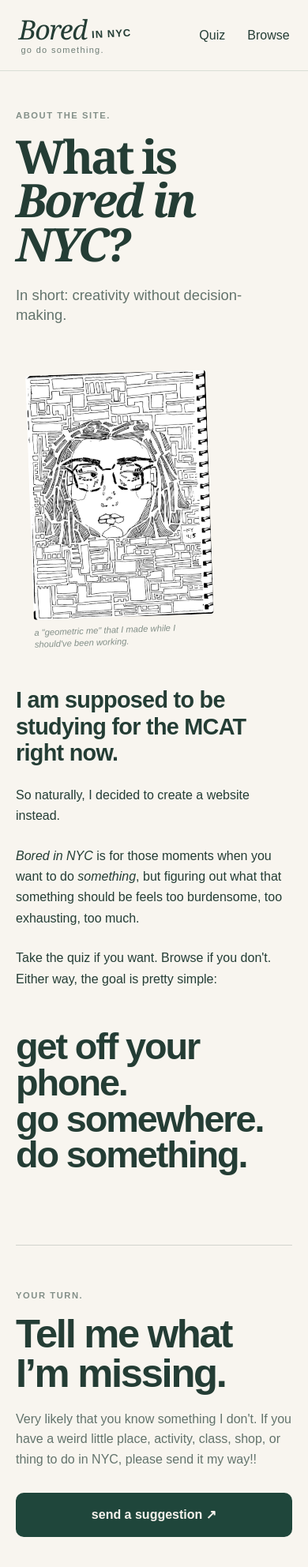
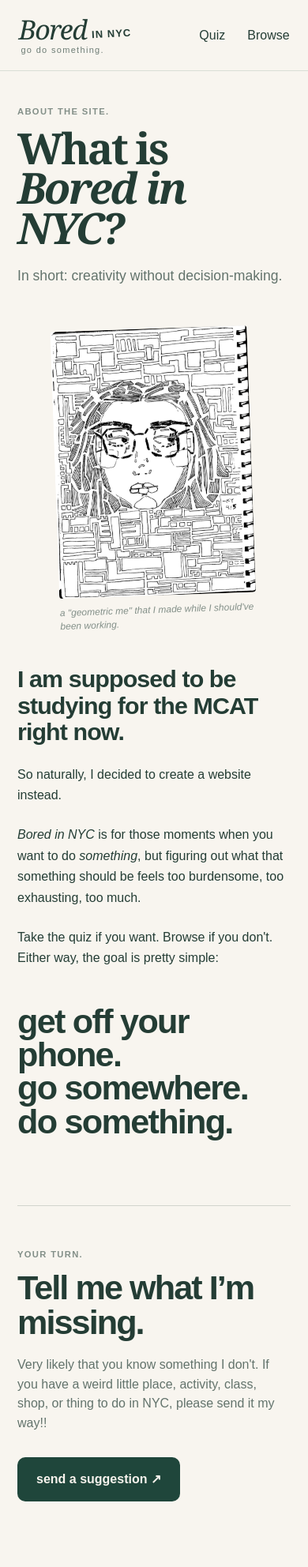
Before and after one commit to ksharron/hobbyist-lab, a plain HTML site: page about.html in a window 390 px wide. Shown: the top 1984 px of the page at 79% size. Drawn offline with Linux system fonts and the light colour scheme.

Commit message:
fix mobile about page

```diff
--- a/style.css
+++ b/style.css
@@ -3444,3 +3444,279 @@ body.browse-page a.browse-stop:hover {
   }
 
 }
+
+/* ===================================================
+   ABOUT PAGE — MOBILE RESET
+   MUST BE LAST THING IN STYLE.CSS
+   =================================================== */
+
+@media screen and (max-width: 700px) {
+
+  /* Prevent desktop sizing / horizontal overflow */
+  html,
+  body {
+    width: 100%;
+    max-width: 100%;
+    overflow-x: hidden;
+  }
+
+  .about-page {
+    width: 100%;
+    min-width: 0;
+  }
+
+
+  /* MAIN PAGE */
+
+  .about-main {
+    display: block;
+
+    width: 100%;
+    max-width: none;
+
+    margin: 0;
+    padding: 45px 22px 80px;
+
+    box-sizing: border-box;
+  }
+
+
+  /* HERO */
+
+  .about-hero {
+    width: 100%;
+    max-width: none;
+
+    margin: 0 0 55px;
+  }
+
+  .about-eyebrow {
+    font-size: 0.7rem;
+    line-height: 1.2;
+    letter-spacing: 0.12em;
+  }
+
+  .about-hero h1 {
+    width: 100%;
+    max-width: none;
+
+    margin: 14px 0 0;
+
+    font-size: 3.4rem;
+    line-height: 0.92;
+    letter-spacing: -0.05em;
+  }
+
+  .about-lede {
+    width: 100%;
+    max-width: none;
+
+    margin: 24px 0 0;
+
+    font-size: 1.1rem;
+    line-height: 1.4;
+  }
+
+
+  /* IMAGE + TEXT */
+
+  .about-content-row {
+    display: flex;
+    flex-direction: column;
+
+    width: 100%;
+    max-width: none;
+
+    gap: 45px;
+  }
+
+
+  /* ABOUT IMAGE */
+
+  .about-side-image {
+    width: 72%;
+    max-width: 280px;
+
+    margin: 0 auto;
+
+    transform: rotate(-2deg);
+  }
+
+  .about-side-image img {
+    display: block;
+
+    width: 100%;
+    max-width: 100%;
+    height: auto;
+  }
+
+  .about-side-image p {
+    margin-top: 10px;
+
+    font-size: 0.75rem;
+    line-height: 1.4;
+  }
+
+
+  /* STORY */
+
+  .about-story {
+    display: block;
+
+    width: 100%;
+    max-width: none;
+
+    margin: 0;
+    padding: 0;
+
+    font-size: 1rem;
+    line-height: 1.65;
+  }
+
+  .about-story p {
+    width: 100%;
+    max-width: none;
+
+    margin: 0 0 24px;
+  }
+
+  .about-big-text {
+    font-size: 1.9rem !important;
+    line-height: 1.1 !important;
+    letter-spacing: -0.03em;
+  }
+
+
+  /* BIG ENDING */
+
+  .about-closing {
+    margin-top: 45px !important;
+
+    font-size: 2.7rem !important;
+    line-height: 0.98 !important;
+    letter-spacing: -0.04em;
+  }
+
+
+  /* SUGGESTION SECTION */
+
+  .suggestion-section {
+    width: 100%;
+    margin-top: 85px;
+  }
+
+  .suggestion-content {
+    width: 100%;
+    max-width: none;
+  }
+
+  .suggestion-content h2 {
+    font-size: 2.7rem;
+    line-height: 1;
+  }
+
+  .suggestion-intro {
+    width: 100%;
+    max-width: none;
+
+    font-size: 1rem;
+    line-height: 1.55;
+  }
+
+  .suggestion-button {
+    display: inline-block;
+    width: auto;
+  }
+
+
+  /* CREATIVE PROJECTS */
+
+  .creative-projects {
+    width: 100%;
+    margin-top: 90px;
+  }
+
+  .about-divider {
+    width: 100%;
+    margin-bottom: 55px;
+  }
+
+  .creative-projects-header {
+    width: 100%;
+    max-width: none;
+
+    margin-bottom: 40px;
+  }
+
+  .creative-projects-header h2 {
+    font-size: 2.8rem;
+    line-height: 0.98;
+    letter-spacing: -0.04em;
+  }
+
+  .creative-projects-intro {
+    width: 100%;
+    max-width: none;
+
+    font-size: 1rem;
+    line-height: 1.5;
+  }
+
+
+  /* PROJECT GRID */
+
+  .creative-projects-grid {
+    display: grid;
+    grid-template-columns: 1fr;
+
+    width: 100%;
+
+    gap: 55px;
+  }
+
+  .creative-project-card {
+    display: block;
+
+    width: 100%;
+    min-width: 0;
+  }
+
+  .creative-project-image {
+    width: 100%;
+
+    aspect-ratio: 4 / 3;
+
+    margin-bottom: 18px;
+
+    overflow: hidden;
+    border-radius: 12px;
+  }
+
+  .creative-project-image img {
+    display: block;
+
+    width: 100%;
+    height: 100%;
+
+    object-fit: cover;
+  }
+
+  .creative-project-info {
+    width: 100%;
+
+    padding-right: 35px;
+
+    box-sizing: border-box;
+  }
+
+  .creative-project-info h3 {
+    font-size: 1.3rem;
+    line-height: 1.2;
+  }
+
+  .creative-project-info > p:not(.creative-project-type) {
+    font-size: 0.95rem;
+    line-height: 1.5;
+  }
+
+}
```
